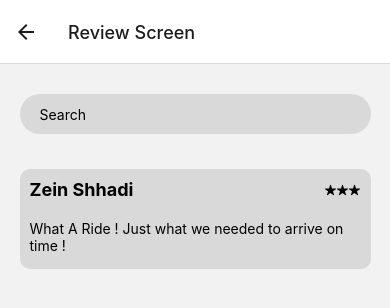
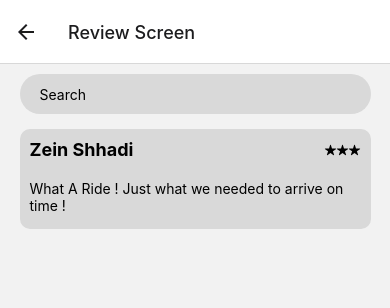
Before and after one commit to zeinshhadi/b-route-app, a React Native app in the folder frontend/: screen /ReviewScreen in a window 390 px wide. Shown: the top 308 px of the page. Built offline with nearby package versions, Linux system fonts and the light colour scheme.

Commit message:
Frontend <> Fixed zone registered screen and added pressable

```diff
--- a/frontend/components/common/SearchBar.js
+++ b/frontend/components/common/SearchBar.js
@@ -23,7 +23,7 @@ const styles = StyleSheet.create({
     borderRadius: 20,
     backgroundColor: Colors.cardColor,
     height: 40,
-    marginVertical: 30,
+    marginVertical: 10,
     justifyContent: "center",
     alignItems: "center",
     width: "100%",
--- a/frontend/screens/adminScreens/ZonesRegisteredScreen.js
+++ b/frontend/screens/adminScreens/ZonesRegisteredScreen.js
@@ -1,13 +1,13 @@
 import React, { useEffect, useState } from "react";
-import { FlatList, View } from "react-native";
+import { FlatList, Pressable, View } from "react-native";
 import DetailsCard from "../../components/cards/DetailsCard";
 import SearchBar from "../../components/common/SearchBar";
 import { StyleSheet } from "react-native";
 import { useSelector } from "react-redux";
 import axios from "axios";
 
-const ZonesRegisteredScreen = () => {
-  const [zones, setZones] = useState([]);
+const ZonesRegisteredScreen = ({ navigation }) => {
+  const [zones, setZones] = useState();
   const authState = useSelector((state) => state.auth);
   const authorization = "bearer " + authState.token;
   useEffect(() => {
@@ -26,7 +26,11 @@ const ZonesRegisteredScreen = () => {
     fetchData();
   }, []);
   const renderItem = ({ item }) => {
-    return <DetailsCard cardTitle={item.id} cardDetail={item.zone_name} tempText={"MoreDetails"} status={"status"} />;
+    return (
+      <Pressable onPress={() => navigation.navigate("BusInformation", { item: item })}>
+        <DetailsCard cardTitle={item.id} cardDetail={item.zone_name} tempText={"MoreDetails"} status={"status"} />
+      </Pressable>
+    );
   };
 
   return (
```
